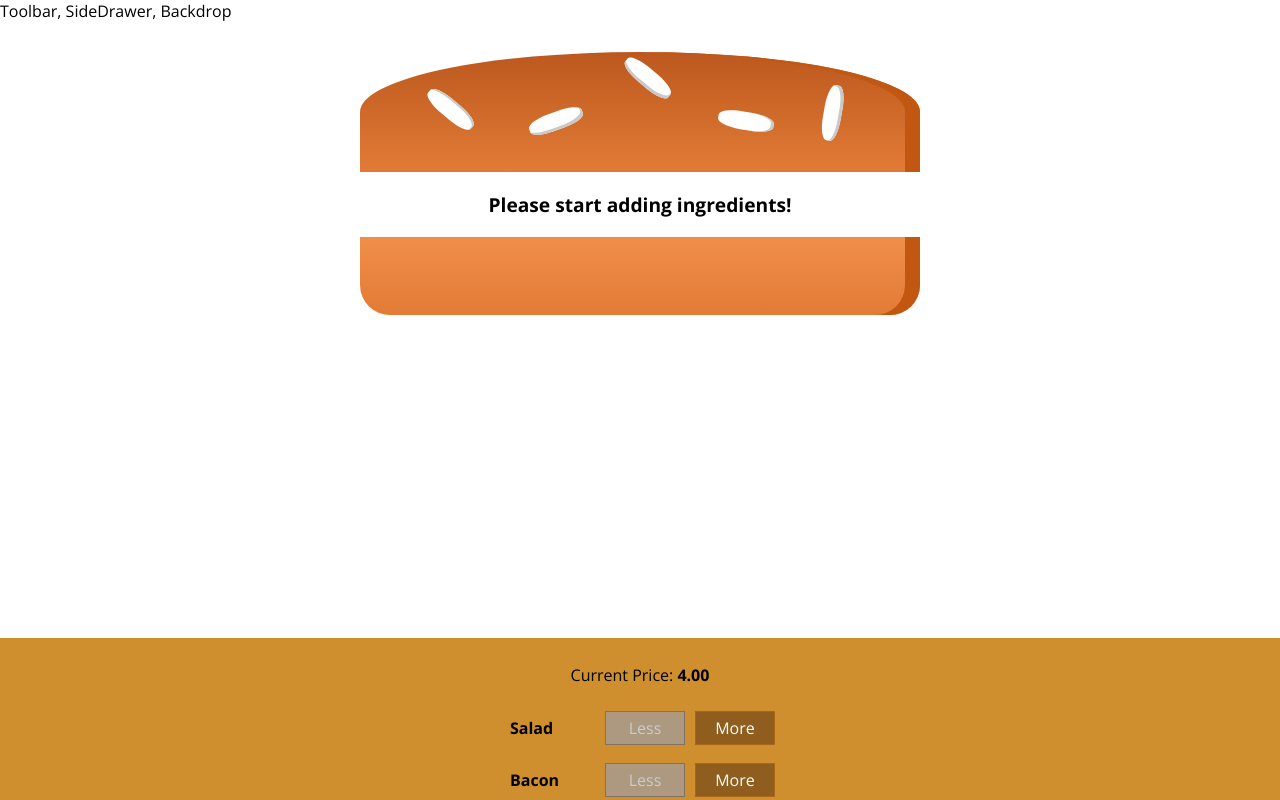
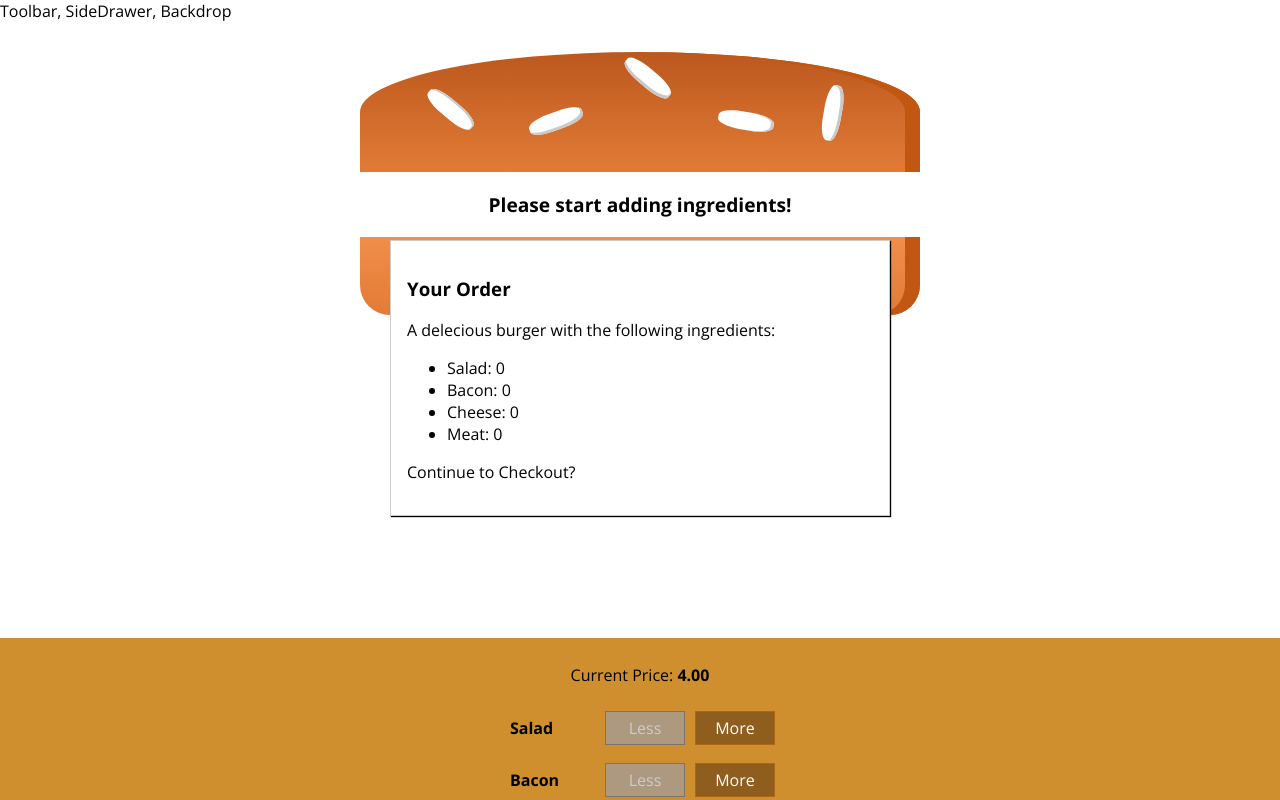
Before and after one commit to Actireon/burger, a React app: page / in a window 1280 px wide. Shown: the top 800 px of the page. Built offline with nearby package versions, Linux system fonts and the light colour scheme.

Commit message:
added-modal-order-summary-component

```diff
--- /dev/null
+++ b/src/components/Burger/OrderSummary/OrderSummary.js
@@ -0,0 +1,24 @@
+import React from 'react';
+
+import Aux from '../../../hoc/Auxiliary';
+
+const orderSummary = props => {
+    const ingredientSummary = Object.keys(props.ingredients)
+        .map(ingrKey => (
+            <li key={ingrKey}>
+                <span style={{textTransform: 'capitalize'}}>{ingrKey}</span>: {props.ingredients[ingrKey]}
+            </li>
+        ))
+    return (
+        <Aux>
+            <h3>Your Order</h3>
+            <p>A delecious burger with the following ingredients:</p>
+            <ul>
+                {ingredientSummary}
+            </ul>
+            <p>Continue to Checkout?</p>
+        </Aux>
+    );
+};
+
+export default orderSummary;
--- /dev/null
+++ b/src/components/UI/Modal/Modal.css
@@ -0,0 +1,20 @@
+.Modal {
+    position: fixed;
+    z-index: 500;
+    background-color: white;
+    width: 70%;
+    border: 1px solid #ccc;
+    box-shadow: 1px 1px 1px black;
+    padding: 16px;
+    left: 15%;
+    top: 30%;
+    box-sizing: border-box;
+    transition: all 0.3s ease-out;
+}
+
+@media (min-width: 600px) {
+    .Modal {
+        width: 500px;
+        left: calc(50% - 250px);
+    }
+}
--- /dev/null
+++ b/src/components/UI/Modal/Modal.js
@@ -0,0 +1,11 @@
+import React from 'react';
+
+import classes from './Modal.css';
+
+const modal = props => (
+    <div className={classes.Modal}>
+        {props.children}
+    </div>
+);
+
+export default modal;
--- a/src/containers/BurgerBuilder/BurgerBuilder.js
+++ b/src/containers/BurgerBuilder/BurgerBuilder.js
@@ -3,6 +3,8 @@
 import Aux from '../../hoc/Auxiliary';
 import Burger from '../../components/Burger/Burger';
 import BuildControls from '../../components/Burger/BuildControls/BuildControls';
+import Modal from '../../components/UI/Modal/Modal';
+import OrderSummary from '../../components/Burger/OrderSummary/OrderSummary';
 
 const INGREDIENT_PRICES = {
     salad: 0.5,
@@ -71,6 +73,9 @@
         }
         return (
             <Aux>
+                <Modal>
+                    <OrderSummary ingredients={this.state.ingredients}/>
+                </Modal>
                 <Burger ingredients={this.state.ingredients}/>
                 <BuildControls
                     ingredientAdded={this.addIngredientHandler}
```
Also changed, not shown: src/components/UI/Backdrop/Backdrop.js (added).
